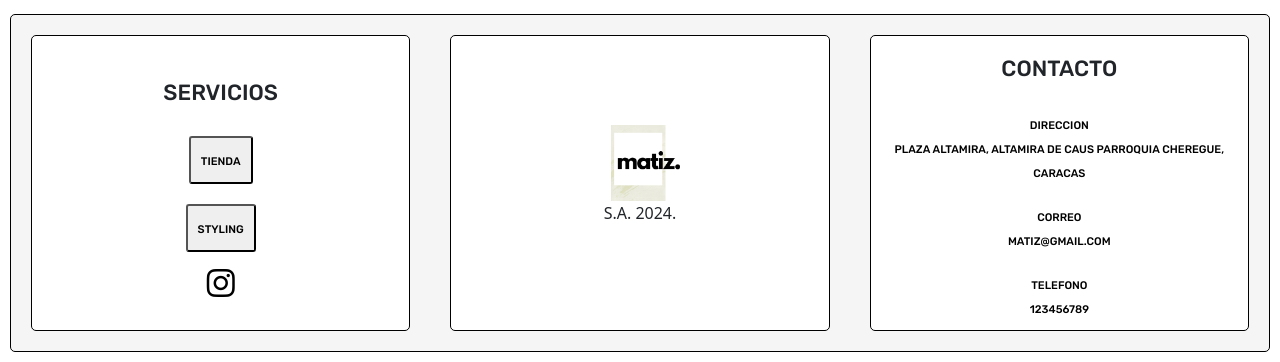
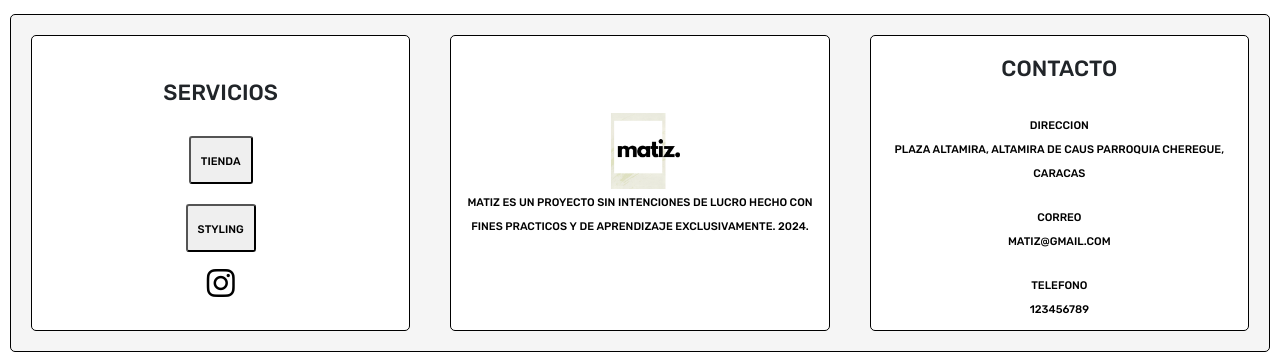
Before and after one commit to juanwillet/matiz, a website: page index.html in a window 1280 px wide. Shown: the part 4984-5346 px from the top of the page. Drawn offline with nearby package versions, Linux system fonts and the light colour scheme.

Commit message:
se cambio informacion en la zona del footer sobre los objetivos del proyecto a modo de disclamer

```diff
--- a/index.html
+++ b/index.html
@@ -196,7 +196,7 @@
         </div>
         <div class="g-col-4">
             <a href="index.html" target="_blank"><img src="./images/logotipomatiz.png" alt="logotipo matiz"></a>
-            <p>S.A. 2024.</p>
+            <p>Matiz es un proyecto sin intenciones de lucro hecho con fines practicos y de aprendizaje exclusivamente. 2024.</p>
         </div>
         <div class="g-col-4">
             <h2>Contacto</h2>
--- a/scss/components/_footer.scss
+++ b/scss/components/_footer.scss
@@ -13,6 +13,9 @@
     border-radius: 5px;
     margin: $margin-box;
     background-color: $main-background;
+    p {
+        @include font-style;
+    }
     a {
         text-decoration: none;
         @include font-style;
```
Also changed, not shown: pages/eventoEstajevi.html (+1 -1 lines), pages/eventoGlobal.html (+1 -1 lines), pages/tiendaCamisas.html (+2 -2 lines), pages/tiendaChaquetas.html (+1 -1 lines), style/style.css, 1 other file.
